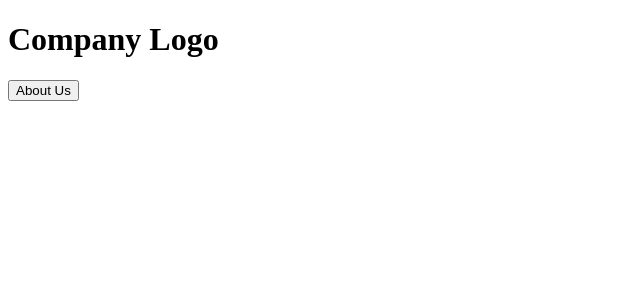
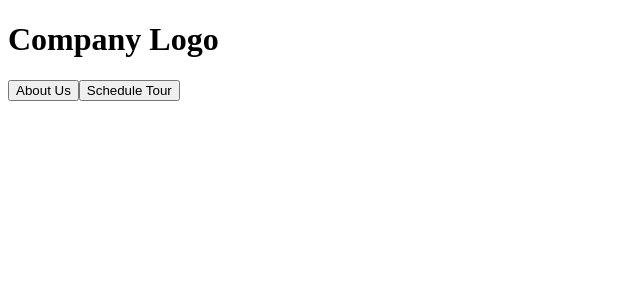
Before and after one commit to SullyBirashk/fe_daycare, a React (Create React App) app: page / in a window 1280 px wide. Shown: the top 300 px of the page, without its empty margins (0-640 px from the left). Built offline with nearby package versions, Linux system fonts and the light colour scheme.

Commit message:
Feat: Schedule Tour Button

```diff
--- a/src/Header/Header.js
+++ b/src/Header/Header.js
@@ -7,6 +7,7 @@ export const Header = () => {
                 Company Logo
             </h1>
             <button>About Us</button>
+            <button>Schedule Tour</button>
         </header>
     )
 }
```
